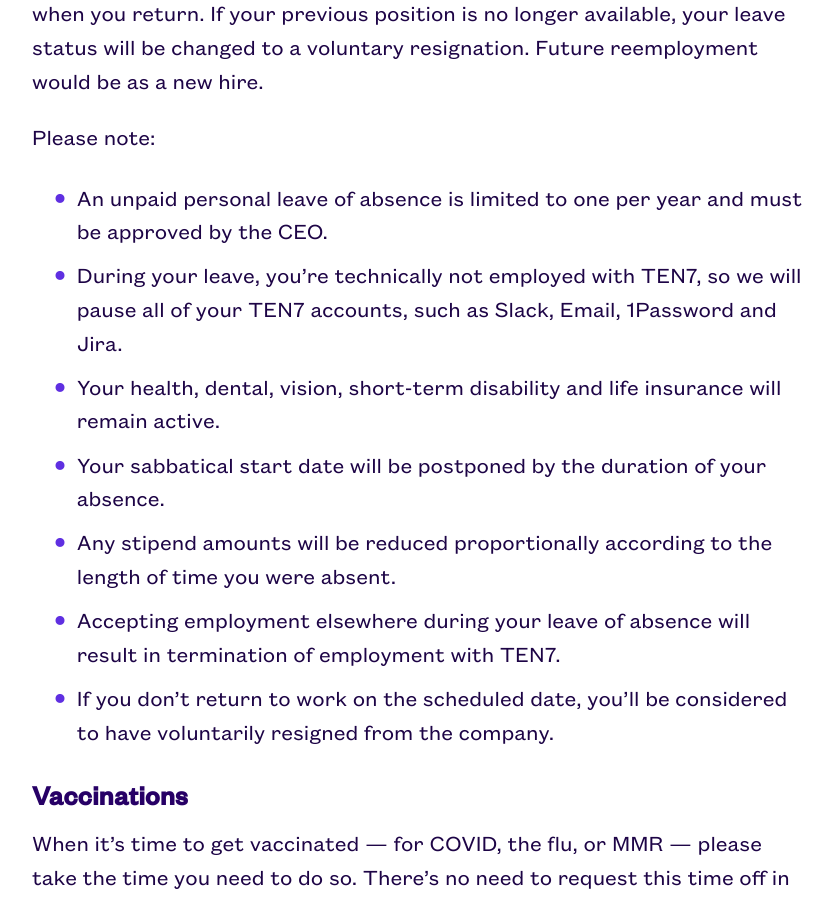
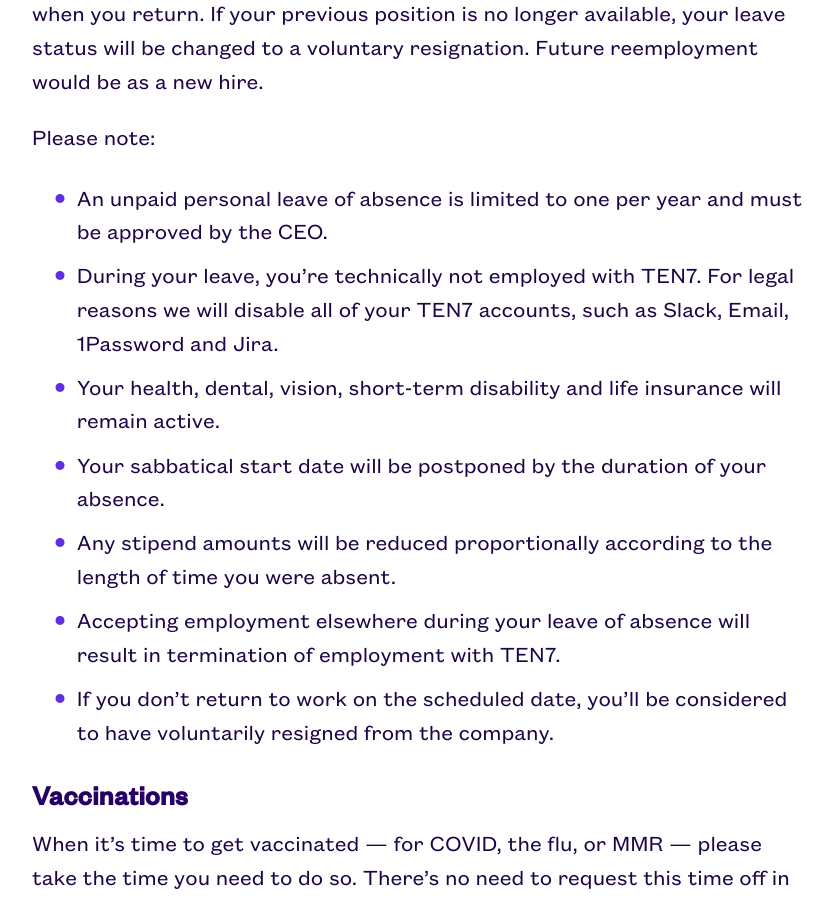
Before and after one commit to ten7/handbook.ten7.com, a Jekyll site: the page built from _pages/04_ourbenefits.md, in a window 1280 px wide and 900 px high, scrolled down 8617 px. Shown: the whole window, without its empty margins (220-1053 px from the left). Built offline with Jekyll 4.4.1, drawn with Linux system fonts in a browser that asks for light colours; some web fonts are replaced.

Commit message:
LOA update

```diff
--- a/_pages/04_ourbenefits.md
+++ b/_pages/04_ourbenefits.md
@@ -154,7 +154,7 @@
 
 Please note:
 - An unpaid personal leave of absence is limited to one per year and must be approved by the CEO.
-- During your leave, you're technically not employed with TEN7, so we will pause all of your TEN7 accounts, such as Slack, Email, 1Password and Jira.
+- During your leave, you're technically not employed with TEN7. For legal reasons we will disable all of your TEN7 accounts, such as Slack, Email, 1Password and Jira.
 - Your health, dental, vision, short-term disability and life insurance will remain active.
 - Your sabbatical start date will be postponed by the duration of your absence.
 - Any stipend amounts will be reduced proportionally according to the length of time you were absent.
```
